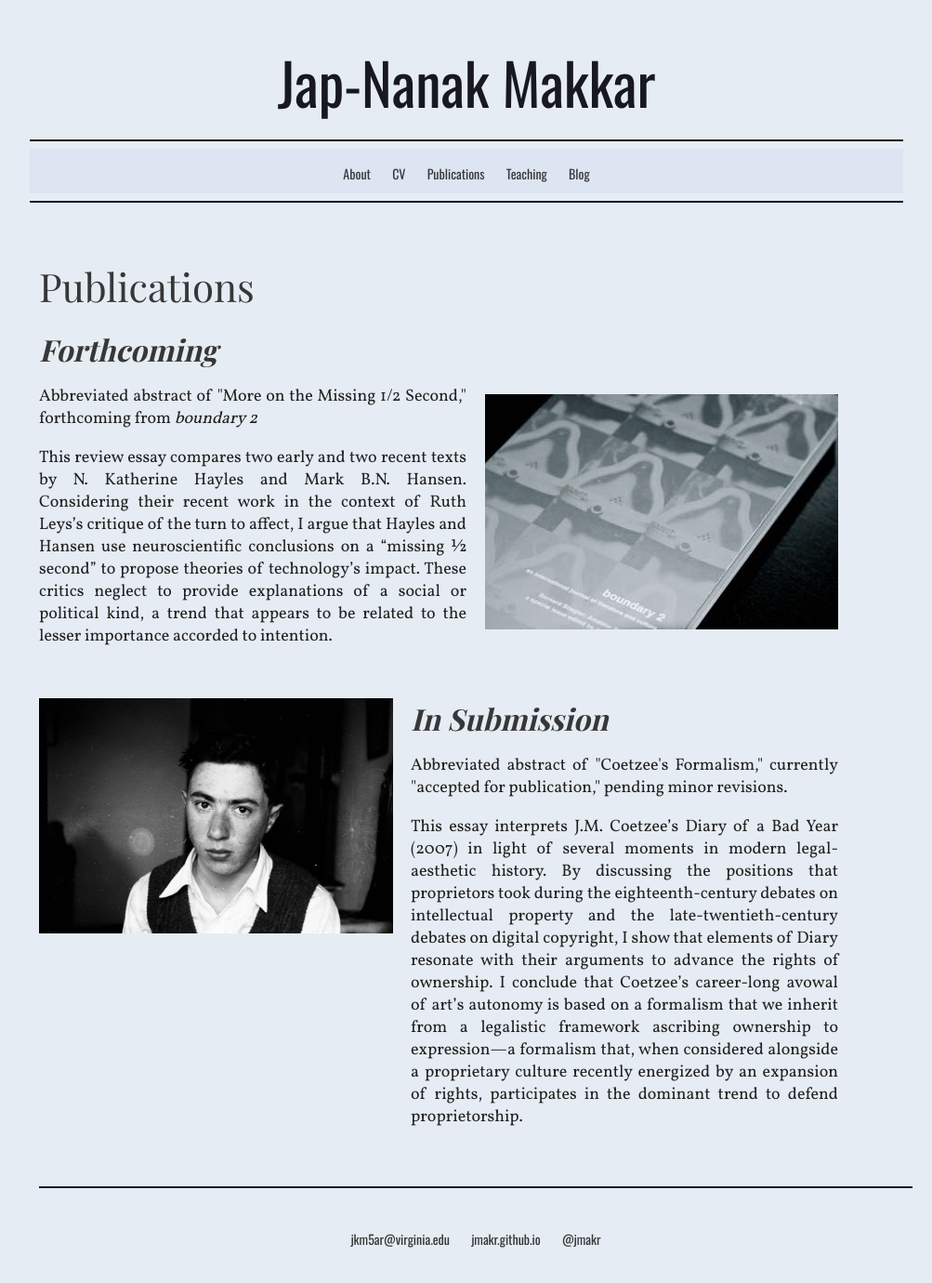
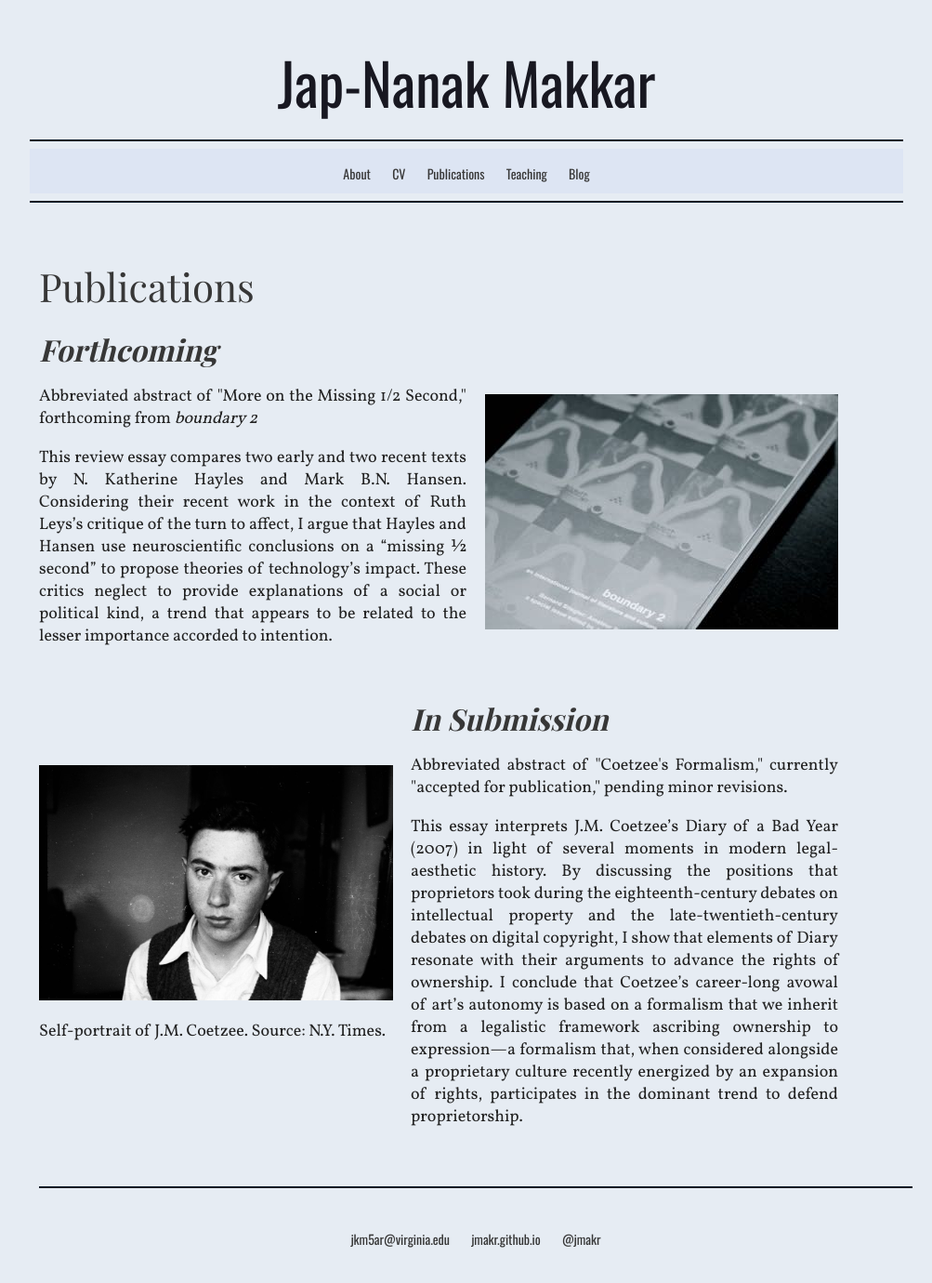
Before and after one commit to jmakr/jmakr.github.io, a Jekyll site: the page built from publications/index.html, in a window 1280 px wide. Shown: the whole page at 93% size, without its empty margins (138-1141 px from the left). Built offline with Jekyll 4.4.1, drawn with Linux system fonts in a browser that asks for light colours; some web fonts are replaced.

Commit message:
Update index.html

```diff
--- a/publications/index.html
+++ b/publications/index.html
@@ -54,7 +54,12 @@ title: Publications
  <div id="radioimg" class="article grid_5">
 	<div class="radioimg2">
 	<div style="width:381;">
+	<br>
+        <br>
+        <br>
+        <br>
 	<img src="youngcoetzee.jpg" height="253" width="381"/>
+		<p align="justify"> Self-portrait of J.M. Coetzee. Source: N.Y. Times.</p>
 	</div>
 	</div>
 </div>
```
